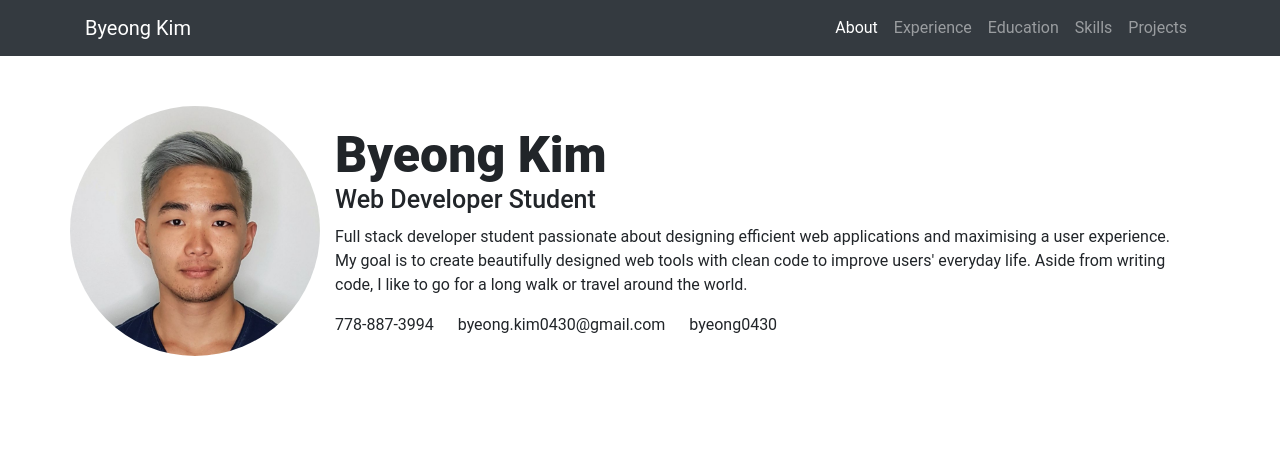
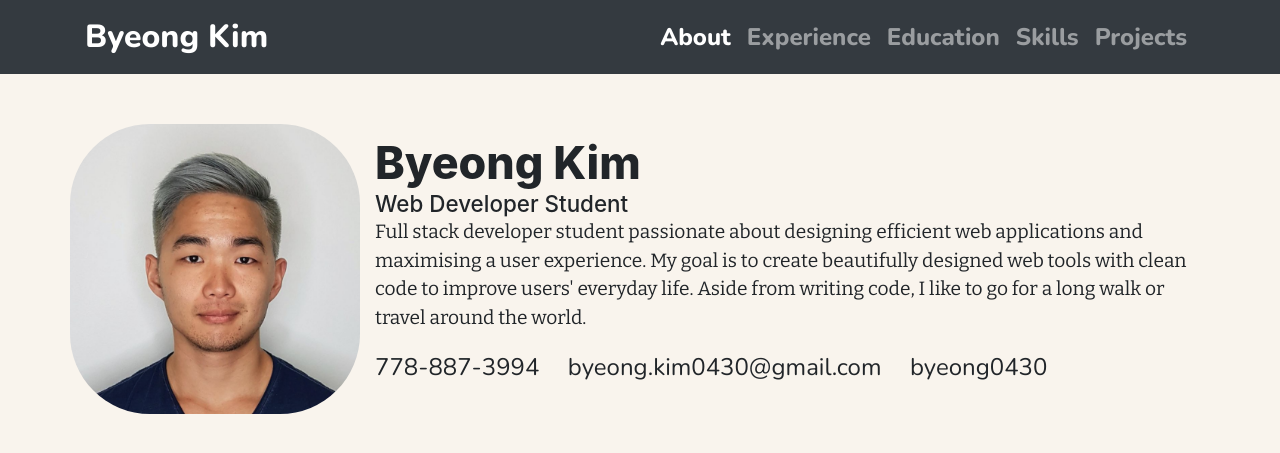
Before and after one commit to byeong0430/byeong0430.github.io, a Jekyll site: the page built from index.html, in a window 1280 px wide. Shown: the top 453 px of the page. Built offline with Jekyll 4.4.1, drawn with Linux system fonts in a browser that asks for light colours; nearby versions of some CDN libraries.

Commit message:
stylised navbar and `about` section. determined centeral theme

```diff
--- a/_sass/_about.scss
+++ b/_sass/_about.scss
@@ -1,32 +1,62 @@
 main.site-about {
   padding: 50px 0;
-  // background-color: rgb(32, 196, 203);
   article.container {
     div.row {
+      /* vertically align img and profile*/
       display: flex;
       align-items: center;
-    }
       img {
         margin: 0 auto;
         width: $facepic-length;
         height: $facepic-length;
-      border-radius: 250px;
+        border-radius: 80px;
+      }
+      div.profile {
+        /* this margin should be noticeable when pic goes on top of bio */
+        margin: 15px 0;
+        font-family: $label-font;
+      }
+      div.bio {
+        hr.red-line {
+          margin: 10px 0;
+          padding: 0;
+          border: 0;
+          clear: both;
+          height: 0.25em;
+          background: #c66;
+          display: block;
+          border-radius: 0.25em;
+        }
+        h1,
+        h2 {
+          margin: 0;
         }
         h1 {
-      margin: 15px 0 0;
-      font-size: 50px;
-      font-weight: 900;
+          font-weight: 800;
+          font-size: 2.8em;
         }
         h2 {
-      margin: 0;
-      font-size: 25px;
+          font-size: 1.4em;
         }
-    div.bio p {
-      margin-top: 10px;
+        p {
+          font-family: $para-font;
+          font-size: 1.2em;
+        }
       }
       div.contact p {
+        font-family: $label-font;
+        font-size: 1.5em;
         display: inline-block;
-      margin-right: 20px;
+        margin-right: 1em;
+        .btn {
+          background-color: $btn-color;
+          color: white;
+          i {
+            font-size: 1.3em;
+            margin-right: 5px;
           }
         }
       }
+    }
+  }
+}
--- a/_sass/_layout.scss
+++ b/_sass/_layout.scss
@@ -6,6 +6,7 @@
 
 html {
   box-sizing: border-box;
+  background-color: $background-colour;
 }
 
 *,
@@ -19,5 +20,6 @@ html {
  */
 
 body {
-  font-family: $theme-font;
+  /* default background colour is white. remove it */
+  background: none;
 }
--- a/_sass/_navbar.scss
+++ b/_sass/_navbar.scss
@@ -1,3 +1,14 @@
+nav.navbar {
+  font-family: $label-font;
+  font-weight: 800;
+  a.navbar-brand {
+    font-size: 2em;
+  }
+  #navbarNav {
+    font-size: 1.5em;
+  }
+}
+
 @media (min-width: 991px) {
   #navbarNav {
     display: flex;
--- a/_sass/_variables.scss
+++ b/_sass/_variables.scss
@@ -1,2 +1,7 @@
-$theme-font: 'Roboto', sans-serif;
-$facepic-length: 250px;
+$background-colour: #F9F4ED;
+@import url('https://fonts.googleapis.com/css?family=Nunito:400,800');
+$label-font: 'Nunito', sans-serif;
+@import url('https://fonts.googleapis.com/css?family=Bitter');
+$para-font: 'Bitter', georgia, serif;
+$facepic-length: 290px;
+$btn-color: #444;
```
Lines whose indentation alone changed are shown as unchanged.
